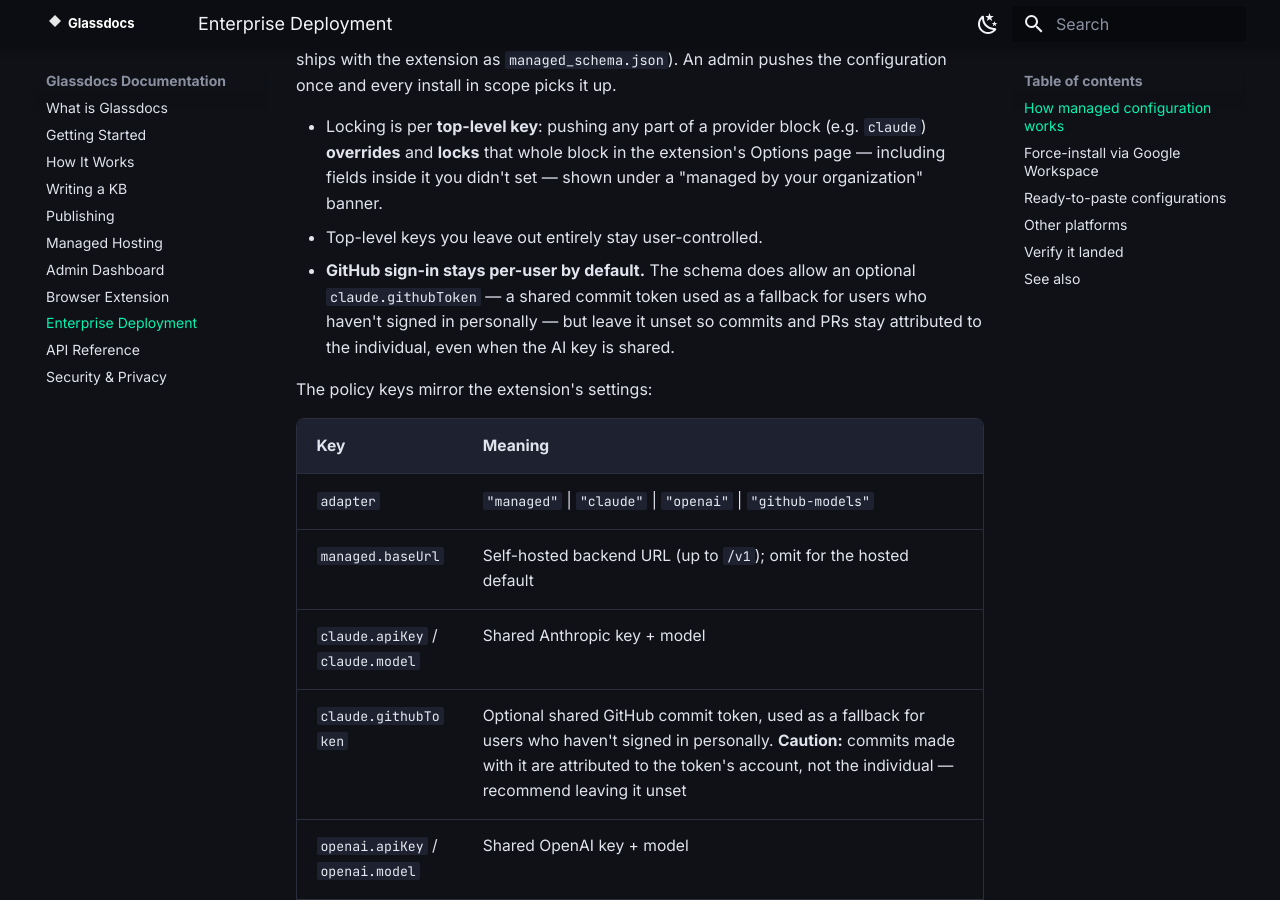
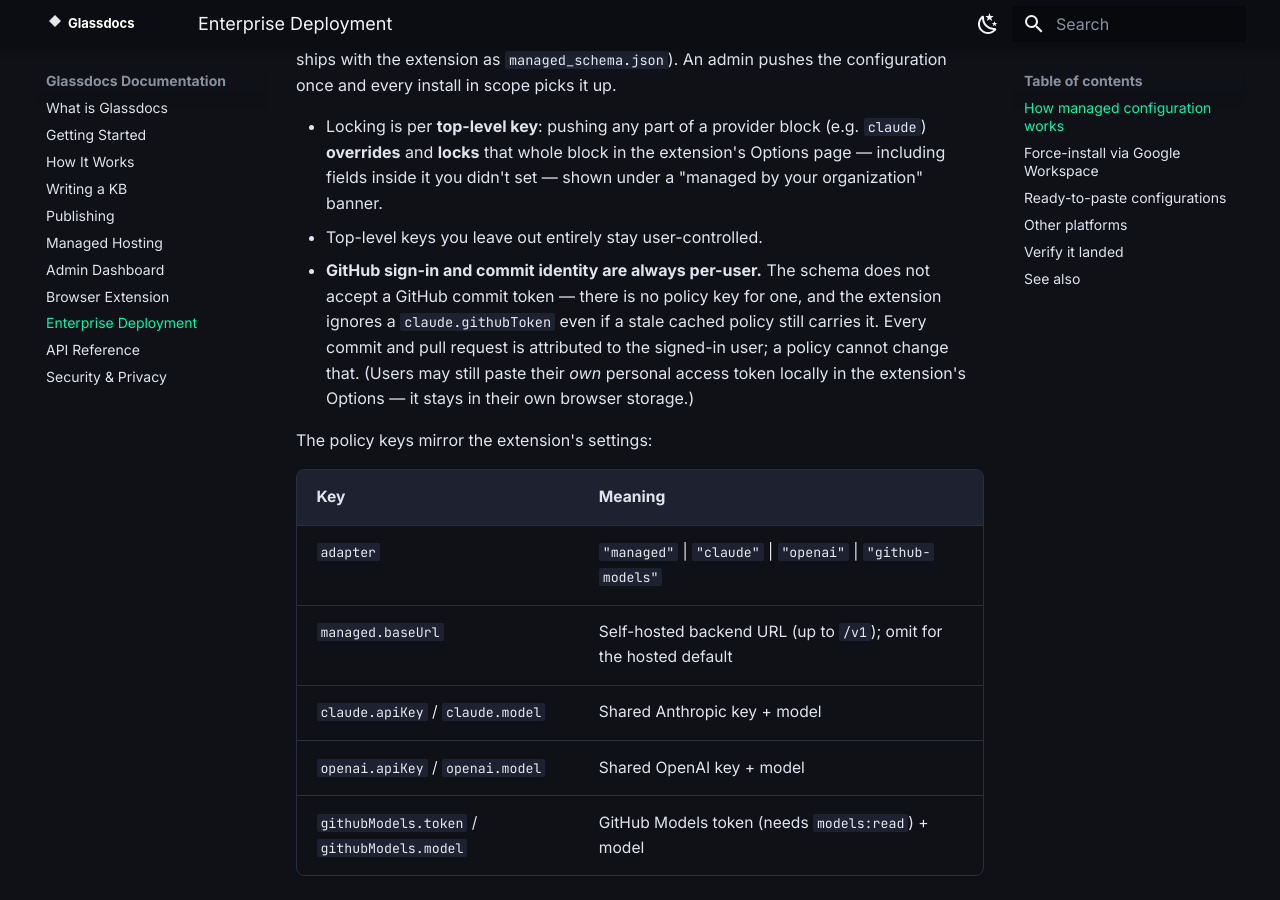
Before and after one commit to Glassdocs/docs, an MkDocs documentation site: the page built from docs/enterprise.md, in a window 1280 px wide and 900 px high, scrolled down 410 px. Built offline with MkDocs 1.6.1 and Material for MkDocs 9.7.7, drawn with Linux system fonts in a browser that asks for light colours.

Commit message:
docs: the managed policy schema no longer accepts a commit token
Matches Glassdocs/glassdocs#2 — commits are always attributed to the
signed-in user; stale cached policy values are ignored.

Co-Authored-By: Claude Fable 5 <noreply@anthropic.com>

```diff
--- a/docs/enterprise.md
+++ b/docs/enterprise.md
@@ -8,7 +8,7 @@ The extension reads its policy from Chrome's read-only **managed storage** (the
 
 - Locking is per **top-level key**: pushing any part of a provider block (e.g. `claude`) **overrides** and **locks** that whole block in the extension's Options page — including fields inside it you didn't set — shown under a "managed by your organization" banner.
 - Top-level keys you leave out entirely stay user-controlled.
-- **GitHub sign-in stays per-user by default.** The schema does allow an optional `claude.githubToken` — a shared commit token used as a fallback for users who haven't signed in personally — but leave it unset so commits and PRs stay attributed to the individual, even when the AI key is shared.
+- **GitHub sign-in and commit identity are always per-user.** The schema does not accept a GitHub commit token — there is no policy key for one, and the extension ignores a `claude.githubToken` even if a stale cached policy still carries it. Every commit and pull request is attributed to the signed-in user; a policy cannot change that. (Users may still paste their *own* personal access token locally in the extension's Options — it stays in their own browser storage.)
 
 The policy keys mirror the extension's settings:
 
@@ -17,7 +17,6 @@ The policy keys mirror the extension's settings:
 | `adapter` | `"managed"` \| `"claude"` \| `"openai"` \| `"github-models"` |
 | `managed.baseUrl` | Self-hosted backend URL (up to `/v1`); omit for the hosted default |
 | `claude.apiKey` / `claude.model` | Shared Anthropic key + model |
-| `claude.githubToken` | Optional shared GitHub commit token, used as a fallback for users who haven't signed in personally. **Caution:** commits made with it are attributed to the token's account, not the individual — recommend leaving it unset |
 | `openai.apiKey` / `openai.model` | Shared OpenAI key + model |
 | `githubModels.token` / `githubModels.model` | GitHub Models token (needs `models:read`) + model |
 
```
